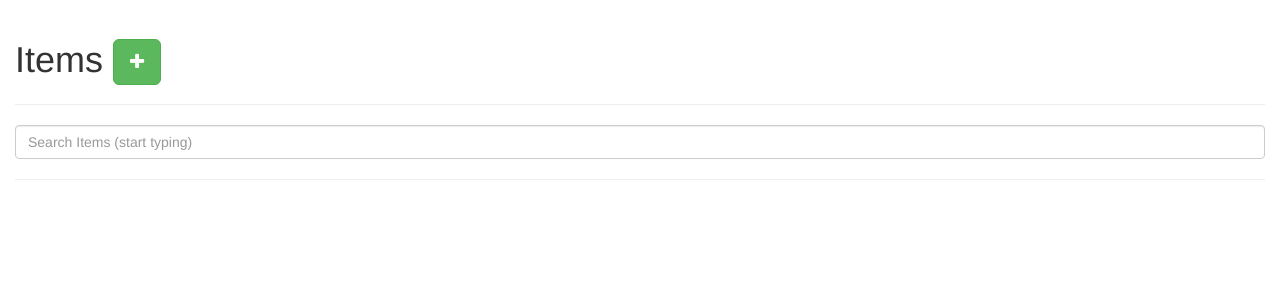
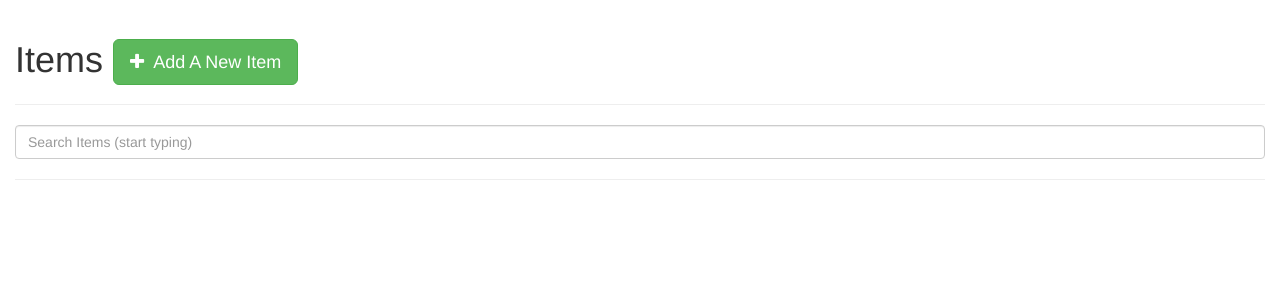
Before and after one commit to yichao-chicago/version1201, a Rails app: page /items in a window 1280 px wide. Shown: the part 51-351 px from the top of the page. Run offline with Rails 7, Linux system fonts and the light colour scheme; data that the repository does not hold is empty; some libraries are stand-ins or nearby versions.

Commit message:
modify item/index view

```diff
--- a/app/models/item.rb
+++ b/app/models/item.rb
@@ -9,4 +9,7 @@ class Item < ActiveRecord::Base
   end
 
   validates :rating, :presence => true
+  validates :description, :presence => true
+  validates :title, :presence => true
+
 end
--- a/app/views/items/index.html.erb
+++ b/app/views/items/index.html.erb
@@ -1,7 +1,7 @@
 <div class="page-header">
   <h1>
     Items
-    <a href="/items/new" class="btn btn-lg btn-success"><i class="fa fa-plus"></i></a>
+    <a href="/items/new" class="btn btn-lg btn-success"><i class="fa fa-plus"></i>&nbsp; <%= "Add a new item".titleize %></a>
   </h1>
 </div>
 
@@ -20,27 +20,29 @@
   <div class="col-xs-12 col-sm-6 col-md-4 col-lg-3 isotope-item">
     <div class="panel panel-default">
       <div class="panel-heading">
-        <h3 class="panel-title">Item #<%= item.id %></h3>
+        <h3 class="panel-title"><%= item.title.titleize %></h3>
       </div>
       <div class="panel-body">
         <dl>
+          <a href="<%= item.pic %>" class="thumbnail">
+            <img src="<%= item.pic %>">
+          </a>
+
           <dt>List</dt>
-          <dd><%= item.list_id %></dd>
+          <dd><a href="/lists/<%= item.list.id %>"><%= item.list.title.titleize %></a></dd>
 
-          <dt>Name</dt>
-          <dd><%= item.title %></dd>
-
-          <dt>Rating</dt>
-          <dd><%= item.rating %></dd>
+          <dt>How Much I Want</dt>
+          <dd>
+            <% for i in 1..item.rating %>
+            <i class="fa fa-star text-danger"></i>
+            <% end %>
+          </dd>
 
           <dt>Store link</dt>
           <dd><%= item.store_link %></dd>
 
           <dt>Description</dt>
           <dd><%= item.description %></dd>
-
-          <dt>Pic</dt>
-          <dd><%= item.pic %></dd>
 
           <dt>Status</dt>
           <dd><%= item.status %></dd>
--- a/app/views/items/show.html.erb
+++ b/app/views/items/show.html.erb
@@ -1,7 +1,7 @@
 <!-- Simple full-width example-->
 
 <div class="page-header">
-  <h1>Item #<%= @item.id %></h1>
+  <h1>I do not need this page temporarily. Will do the mark-up later after I enable multi pictures for one single item</h1>
 </div>
 
 <div class="row">
```
